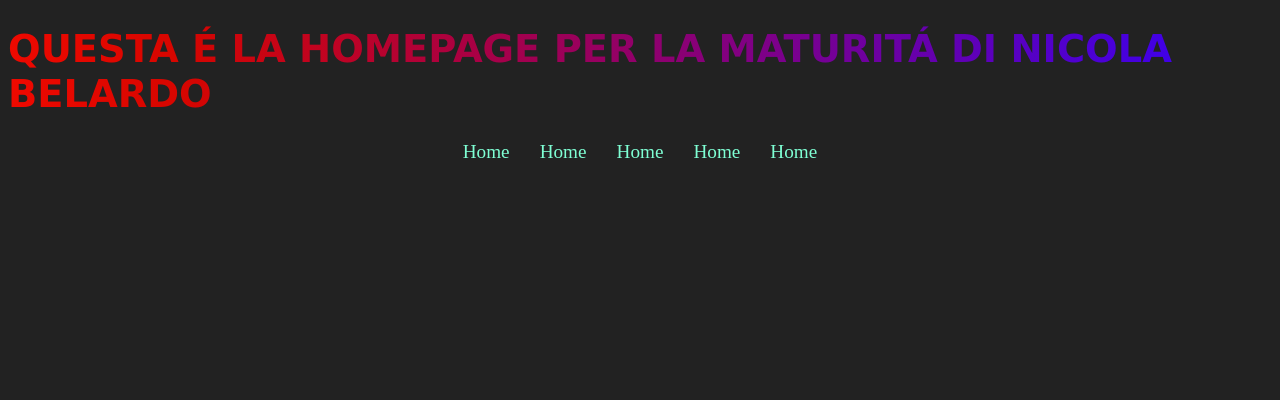
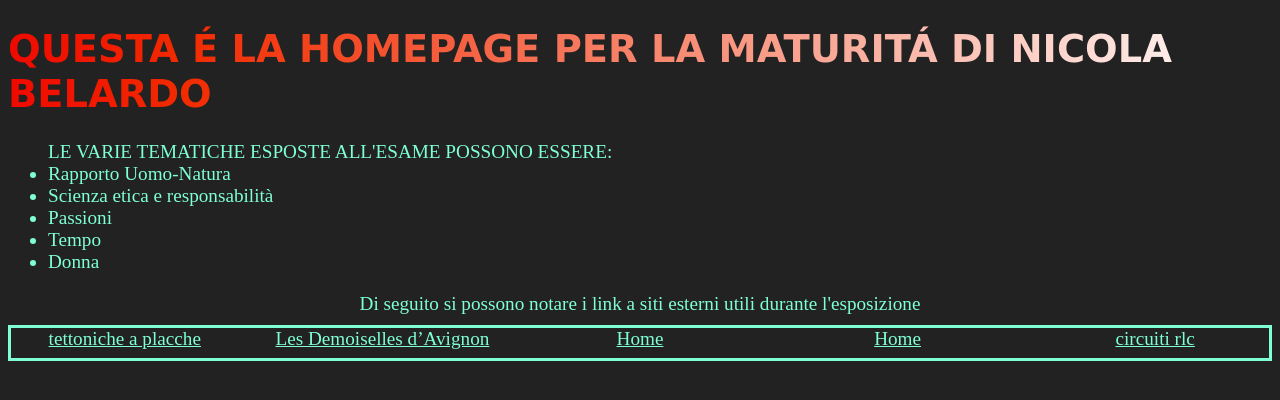
Before and after one commit to IamN1CKB/Homepage-N1CKB, a plain HTML site: page maturità/maturità.html in a window 1280 px wide. Drawn offline with Linux system fonts and the light colour scheme.

Commit message:
maturità

```diff
--- a/html, css e JavaScripit/pagine con solo html e css/style-esercizio.css
+++ b/html, css e JavaScripit/pagine con solo html e css/style-esercizio.css
@@ -78,7 +78,7 @@ per il paddind c'è la proprietà padding (valida per tutti e 4 i lati), e le pr
     font-size: 50px;
     border: solid blueviolet 5px;
 
-    width: 1250px;
+    width: 1000px;
     padding-top: 100px;
     padding-right: 200px;
     padding-bottom: 150px;
@@ -258,6 +258,7 @@ div è il parent element e invece p è il child element*/
     position: relative;
     left: 150px;  /*150px più a sinistra rispetto alla posizione iniziale*/
     top: 50px;
+    width: 50%;
 }
 .peter {
     position: absolute;
--- a/maturità.html
+++ b/maturità/maturità.html
@@ -20,12 +20,17 @@
         #main {
             display: flex;
             gap: 30px;
+            width: 100%;
+            border: solid;
+            position: relative;
+            top: 10px;
         }
         .item {
             width: 100%;
             height: 30px;
             position: relative;
             cursor: pointer;
+            text-align: center;
         }
         .item::before{
             content: '';
@@ -79,7 +84,8 @@
 
         h1 {
             font-family:'Lucida Sans', 'Lucida Sans Regular', 'Lucida Grande', 'Lucida Sans Unicode', Geneva, Verdana, sans-serif ;
-            background: linear-gradient(90deg, red 0%, blue 100%);
+            background: linear-gradient(90deg, red 0%, white 100%);
+            background-clip: text;
             -webkit-background-clip: text;
             -webkit-text-fill-color: transparent;
             animation: hueRotate 5s alternate infinite;
@@ -95,19 +101,50 @@
                 filter: hue-rotate(12deg);
             }
         }
+        a {
+            color: aquamarine;
+        }
+        section {
+            text-align: center;
+        }
     </style>
 </head>
 <body>
     <h1>
-        QUESTA É LA HOMEPAGE PER LA MATURITÁ DI NICOLA BELARDO
+        <strong>
+            QUESTA É LA HOMEPAGE PER LA MATURITÁ DI NICOLA BELARDO
+        </strong>
     </h1>
+    <p>
+        <ul>
+            LE VARIE TEMATICHE ESPOSTE ALL'ESAME POSSONO ESSERE:
+            <li>
+                Rapporto Uomo-Natura
+            </li>
+            <li>
+                Scienza etica e responsabilità
+            </li>
+            <li>
+                Passioni
+            </li>
+            <li>
+                Tempo
+            </li>
+            <li>
+                Donna
+            </li>
+        </ul>
+    </p>
+    <section>
+        Di seguito si possono notare i link a siti esterni utili durante l'esposizione
+    </section>
     <div id="sottobody">
         <div id="main">
-            <div class="item">Home</div>
-            <div class="item">Home</div>
-            <div class="item">Home</div>
-            <div class="item">Home</div>
-            <div class="item">Home</div>
+            <a href="scienze.html" class="item" target="_blank">tettoniche a placche</a>
+            <a href="Les Demoiselles d’Avignon.html" class="item" target="_blank">Les Demoiselles d’Avignon</a>
+            <a href="" class="item" target="_blank">Home</a>
+            <a href="" class="item" target="_blank">Home</a>
+            <a href="https://www.desmos.com/calculator/kh8930mzal" class="item" target="_blank">circuiti rlc</a>
         </div>
 
     </div>
--- /dev/null
+++ b/maturità/style-argomenti.css
@@ -0,0 +1,19 @@
+h1 {
+    font-family: Cambria, Cochin, Georgia, Times, 'Times New Roman', serif;
+
+}
+body {
+    background-color: antiquewhite;
+    color: cornflowerblue;
+    padding: 20px;
+}
+figcaption {
+    font-size: larger;
+    font-weight: bold;
+}
+#Panthalassa {
+    width: 60%;
+}
+#struttura-interna-Terra {
+    width: 60%;
+}
```
Also changed, not shown: html, css e JavaScripit/pagine con solo html e css/index-esercizio.html (+7 -0 lines), maturità/Les Demoiselles d’Avignon.html (added, +14 -0 lines), maturità/scienze.html (added, +24 -0 lines), maturità/Les Demoiselles d’Avignon.jpg (added), maturità/Panthalassa.jpg (added), maturità/stuttura interna della terrra.jpg (added).
